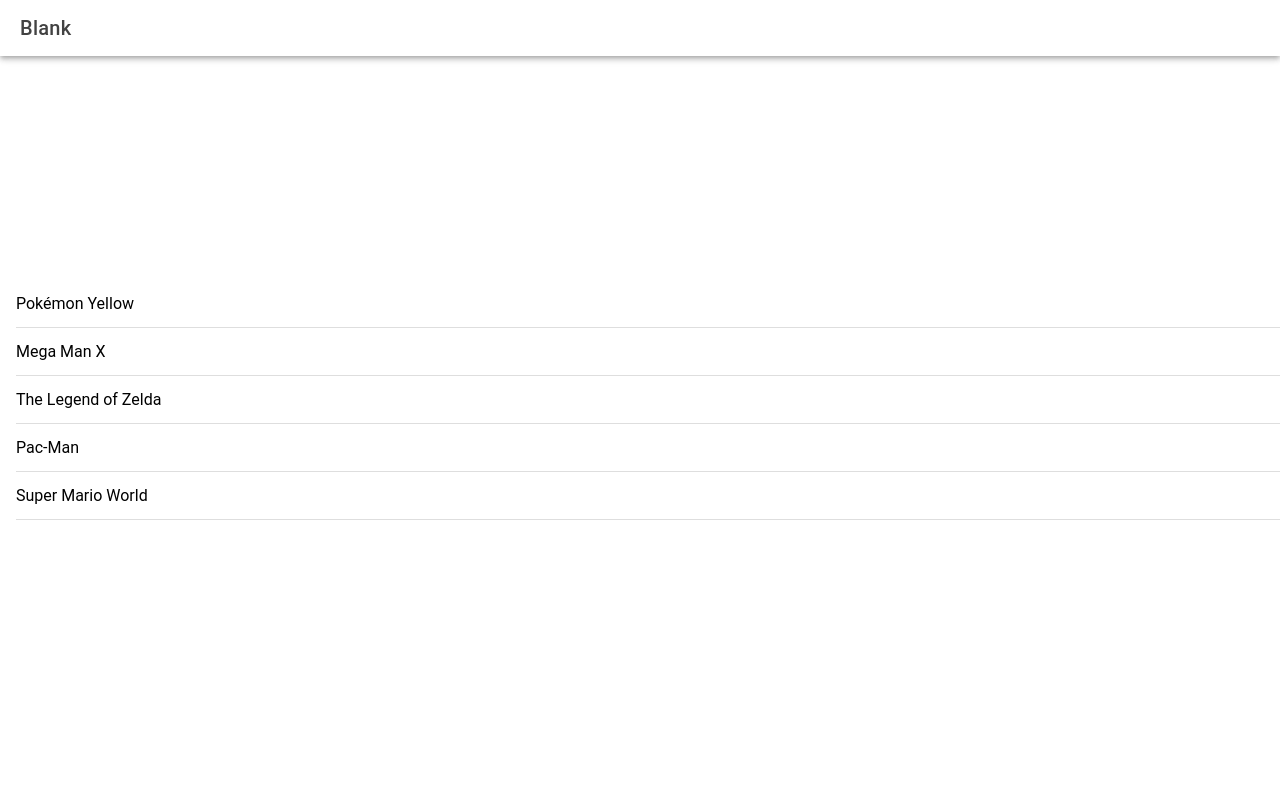
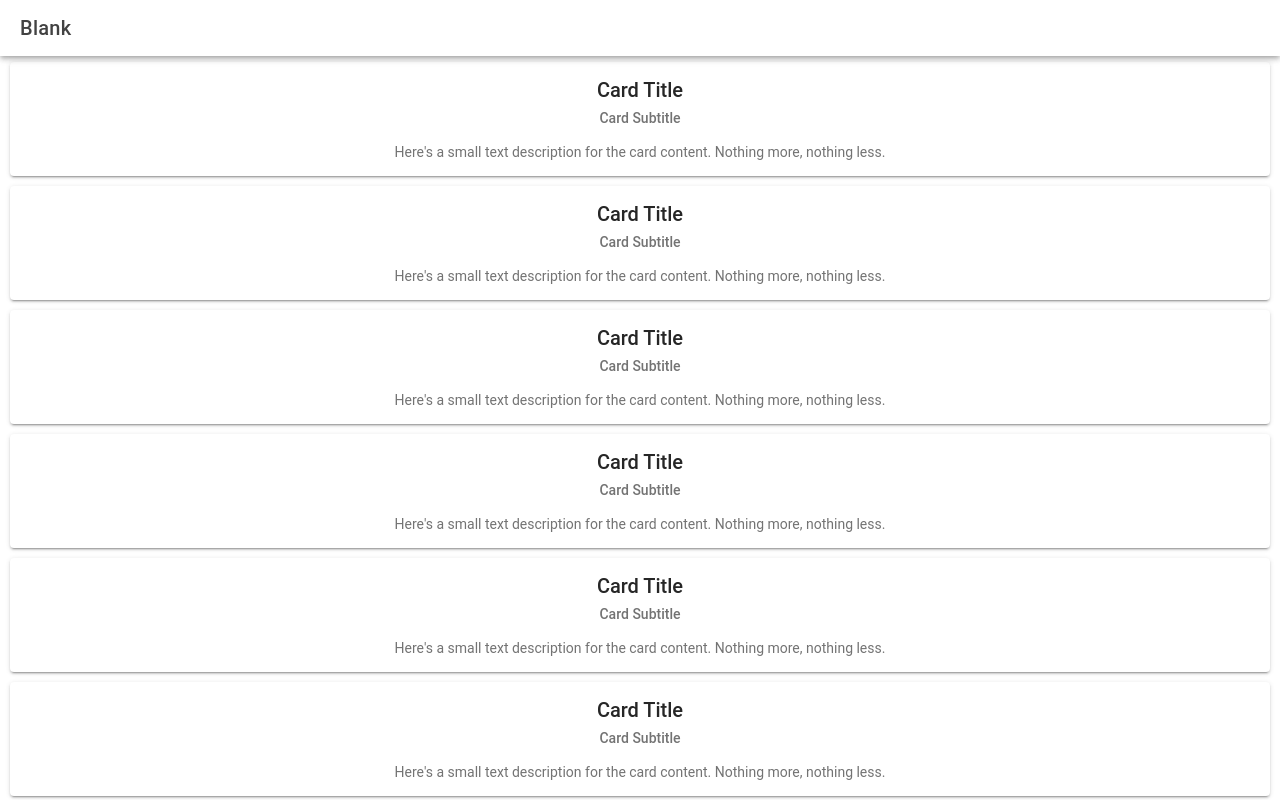
Before and after one commit to knopkem/book-search-ionic, a React (Vite) app: page /home in a window 1280 px wide. Built offline with nearby package versions, Linux system fonts and the light colour scheme.

Commit message:
some improvements

```diff
--- a/package.json
+++ b/package.json
@@ -21,6 +21,7 @@
     "@ionic/react-router": "^7.0.0",
     "@types/react-router": "^5.1.20",
     "@types/react-router-dom": "^5.3.3",
+    "ionic-react-tablegrid": "^1.0.62",
     "ionicons": "^7.0.0",
     "react": "^18.2.0",
     "react-dom": "^18.2.0",
--- a/src/components/ExploreContainer.tsx
+++ b/src/components/ExploreContainer.tsx
@@ -1,31 +1,86 @@
 import './ExploreContainer.css';
-import { IonItem, IonLabel, IonList } from '@ionic/react';
+import { IonItem, IonLabel, IonList, IonSearchbar, IonCard, IonCardHeader, IonCardTitle, IonCardSubtitle, IonCardContent } from '@ionic/react';
+import { TableGrid } from 'ionic-react-tablegrid';
+import { useState } from 'react';
 
 interface ContainerProps { }
 
 const ExploreContainer: React.FC<ContainerProps> = () => {
+  const [people, setPeople] = useState([{name:"Larry", age: 23, color: "Yellow"},{name:"Moe", age: 24, color: "Blue"},{name:"Curley", age: 25, color: "White"}]);
+
+
   return (
     <div id="container">
+<IonSearchbar></IonSearchbar>
+<IonList>
+<IonCard>
+      <IonCardHeader>
+        <IonCardTitle>Card Title</IonCardTitle>
+        <IonCardSubtitle>Card Subtitle</IonCardSubtitle>
+      </IonCardHeader>
 
-    <IonList>
-      <IonItem>
-        <IonLabel>Pokémon Yellow</IonLabel>
-      </IonItem>
-      <IonItem>
-        <IonLabel>Mega Man X</IonLabel>
-      </IonItem>
-      <IonItem>
-        <IonLabel>The Legend of Zelda</IonLabel>
-      </IonItem>
-      <IonItem>
-        <IonLabel>Pac-Man</IonLabel>
-      </IonItem>
-      <IonItem>
-        <IonLabel>Super Mario World</IonLabel>
-      </IonItem>
+      <IonCardContent>Here's a small text description for the card content. Nothing more, nothing less.</IonCardContent>
+    </IonCard>
+    <IonCard>
+      <IonCardHeader>
+        <IonCardTitle>Card Title</IonCardTitle>
+        <IonCardSubtitle>Card Subtitle</IonCardSubtitle>
+      </IonCardHeader>
+
+      <IonCardContent>Here's a small text description for the card content. Nothing more, nothing less.</IonCardContent>
+    </IonCard>
+    <IonCard>
+      <IonCardHeader>
+        <IonCardTitle>Card Title</IonCardTitle>
+        <IonCardSubtitle>Card Subtitle</IonCardSubtitle>
+      </IonCardHeader>
+
+      <IonCardContent>Here's a small text description for the card content. Nothing more, nothing less.</IonCardContent>
+    </IonCard>
+    <IonCard>
+      <IonCardHeader>
+        <IonCardTitle>Card Title</IonCardTitle>
+        <IonCardSubtitle>Card Subtitle</IonCardSubtitle>
+      </IonCardHeader>
+
+      <IonCardContent>Here's a small text description for the card content. Nothing more, nothing less.</IonCardContent>
+    </IonCard>
+    <IonCard>
+      <IonCardHeader>
+        <IonCardTitle>Card Title</IonCardTitle>
+        <IonCardSubtitle>Card Subtitle</IonCardSubtitle>
+      </IonCardHeader>
+
+      <IonCardContent>Here's a small text description for the card content. Nothing more, nothing less.</IonCardContent>
+    </IonCard>
+    <IonCard>
+      <IonCardHeader>
+        <IonCardTitle>Card Title</IonCardTitle>
+        <IonCardSubtitle>Card Subtitle</IonCardSubtitle>
+      </IonCardHeader>
+
+      <IonCardContent>Here's a small text description for the card content. Nothing more, nothing less.</IonCardContent>
+    </IonCard>
+    <IonCard>
+      <IonCardHeader>
+        <IonCardTitle>Card Title</IonCardTitle>
+        <IonCardSubtitle>Card Subtitle</IonCardSubtitle>
+      </IonCardHeader>
+
+      <IonCardContent>Here's a small text description for the card content. Nothing more, nothing less.</IonCardContent>
+    </IonCard>
+    <IonCard>
+      <IonCardHeader>
+        <IonCardTitle>Card Title</IonCardTitle>
+        <IonCardSubtitle>Card Subtitle</IonCardSubtitle>
+      </IonCardHeader>
+
+      <IonCardContent>Here's a small text description for the card content. Nothing more, nothing less.</IonCardContent>
+    </IonCard>
+
     </IonList>
     </div>
-  );
+  )
 };
 
 export default ExploreContainer;
```
Also changed, not shown: 1 other file (tests, documents, lock files or other folders).
